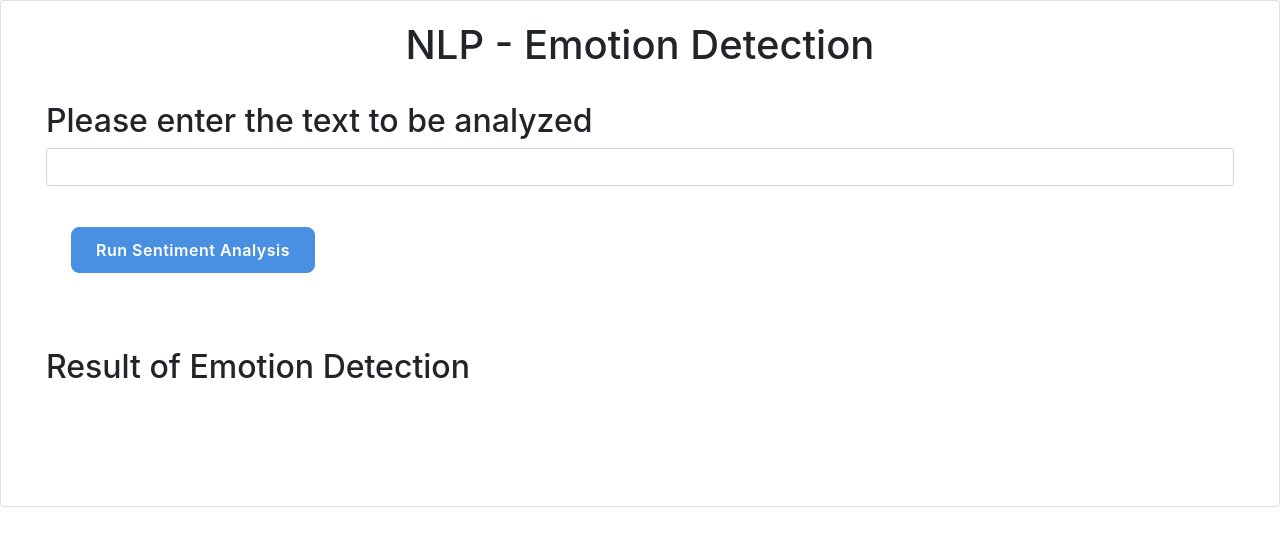
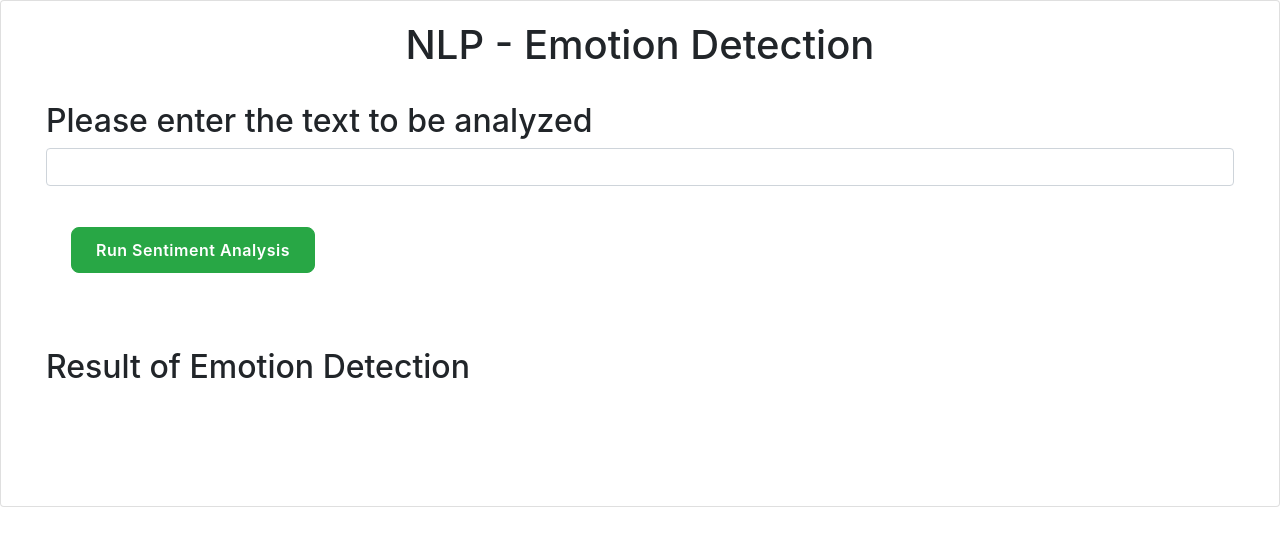
Before and after one commit to michaelshoniwa548-sketch/flask-emotion-detector, a Flask app: page / in a window 1280 px wide. Shown: the top 546 px of the page. Run offline with Flask 3, Linux system fonts and the light colour scheme; some libraries are stand-ins or nearby versions.

Commit message:
Switch button to btn-success with custom green styling

```diff
--- a/templates/index.html
+++ b/templates/index.html
@@ -7,19 +7,19 @@
         .center-heading {
             text-align: center;
         }
-        .btn-primary {
-            background-color: #4a90e2;
-            border-color: #4a90e2;
+        .btn-success {
+            background-color: #28a745;
+            border-color: #28a745;
             border-radius: 8px;
             padding: 10px 24px;
             font-weight: 600;
             letter-spacing: 0.5px;
             transition: background-color 0.2s ease, box-shadow 0.2s ease;
         }
-        .btn-primary:hover {
-            background-color: #2f6ec4;
-            border-color: #2f6ec4;
-            box-shadow: 0 4px 12px rgba(74, 144, 226, 0.4);
+        .btn-success:hover {
+            background-color: #1e7e34;
+            border-color: #1e7e34;
+            box-shadow: 0 4px 12px rgba(40, 167, 69, 0.4);
         }
     </style>
 </head>
@@ -34,7 +34,7 @@
             </h2>
 
             <div style="padding: 25px 25px 25px 25px;">
-                <button onclick="RunSentimentAnalysis()" class="btn btn-primary">Run Sentiment Analysis</button>
+                <button onclick="RunSentimentAnalysis()" class="btn btn-success">Run Sentiment Analysis</button>
             </div>
             <div style="padding: 25px 25px 25px 25px;"></div>
             <h2 class="mb-3">
```
